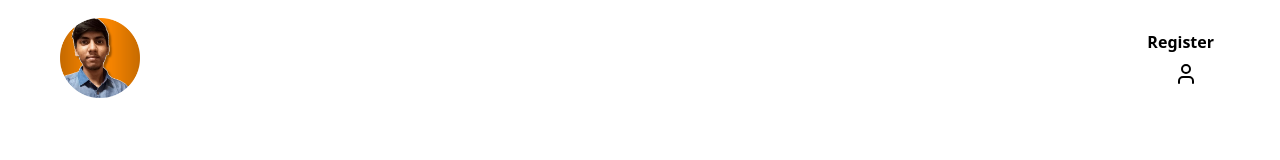
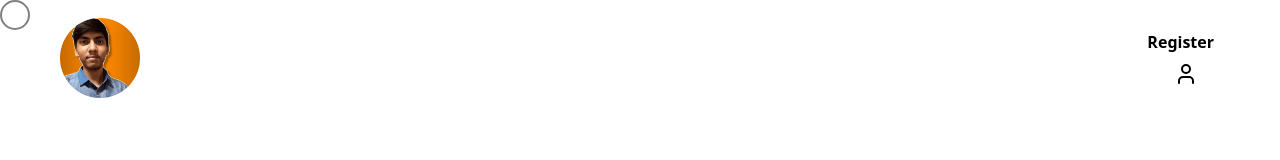
Before and after one commit to Ankit-Rautela/AR-Project, a React (Vite) app in the folder AR-Project-Frontend/: page /Home in a window 1280 px wide. Shown: the top 160 px of the page. Built offline with nearby package versions, Linux system fonts and the light colour scheme.

Commit message:
Cursor Implemented

```diff
--- /dev/null
+++ b/AR-Project-Frontend/src/Components/Cursor.jsx
@@ -0,0 +1,22 @@
+import React, { useState, useEffect } from 'react';
+import "../index.css";
+
+const Cursor = () => {
+  const [position, setPosition] = useState({ x: 0, y: 0 });
+
+  useEffect(() => {
+    const updatePosition = (e) => {
+      setPosition({ x: e.clientX, y: e.clientY });
+    };
+
+    document.addEventListener('mousemove', updatePosition);
+
+    return () => {
+      document.removeEventListener('mousemove', updatePosition);
+    };
+  }, []);
+
+  return <div className="cursor" style={{ left: position.x, top: position.y }}></div>;
+};
+
+export default Cursor;
--- a/AR-Project-Frontend/src/Components/Home.jsx
+++ b/AR-Project-Frontend/src/Components/Home.jsx
@@ -7,6 +7,7 @@ import Signup from "./Signup";
 import BelowFooter from "./BelowFooter";
 import ProfileBanner from "./ProfileBanner";
 import Intro from "./Intro";
+import Cursor from "./Cursor";
 
 const Home = () => {
   const [showForm, setShowForm] = useState(false);
@@ -31,6 +32,7 @@ const Home = () => {
       <Intro />
       <Footer />
       <BelowFooter />
+      <Cursor />
     </>
   );
 };
--- a/AR-Project-Frontend/src/index.css
+++ b/AR-Project-Frontend/src/index.css
@@ -16,3 +16,16 @@ body::-webkit-scrollbar {
 body::-webkit-scrollbar-thumb {
   background-color: transparent; /* Set the background color of the thumb to transparent */
 }
+
+/* Cursor.css */
+
+.cursor {
+  width: 30px; /* Increase the size */
+  height: 30px; /* Increase the size */
+  border-radius: 50%;
+  border: 2px solid gray; /*Show only the outline*/
+  position: fixed;
+  pointer-events: none; /*Allow click through*/
+  z-index: 9999; /*Ensure it's on top of other elements*/
+  transition: all 0.2s ease; /* Add transition for smoothness*/
+}
```
